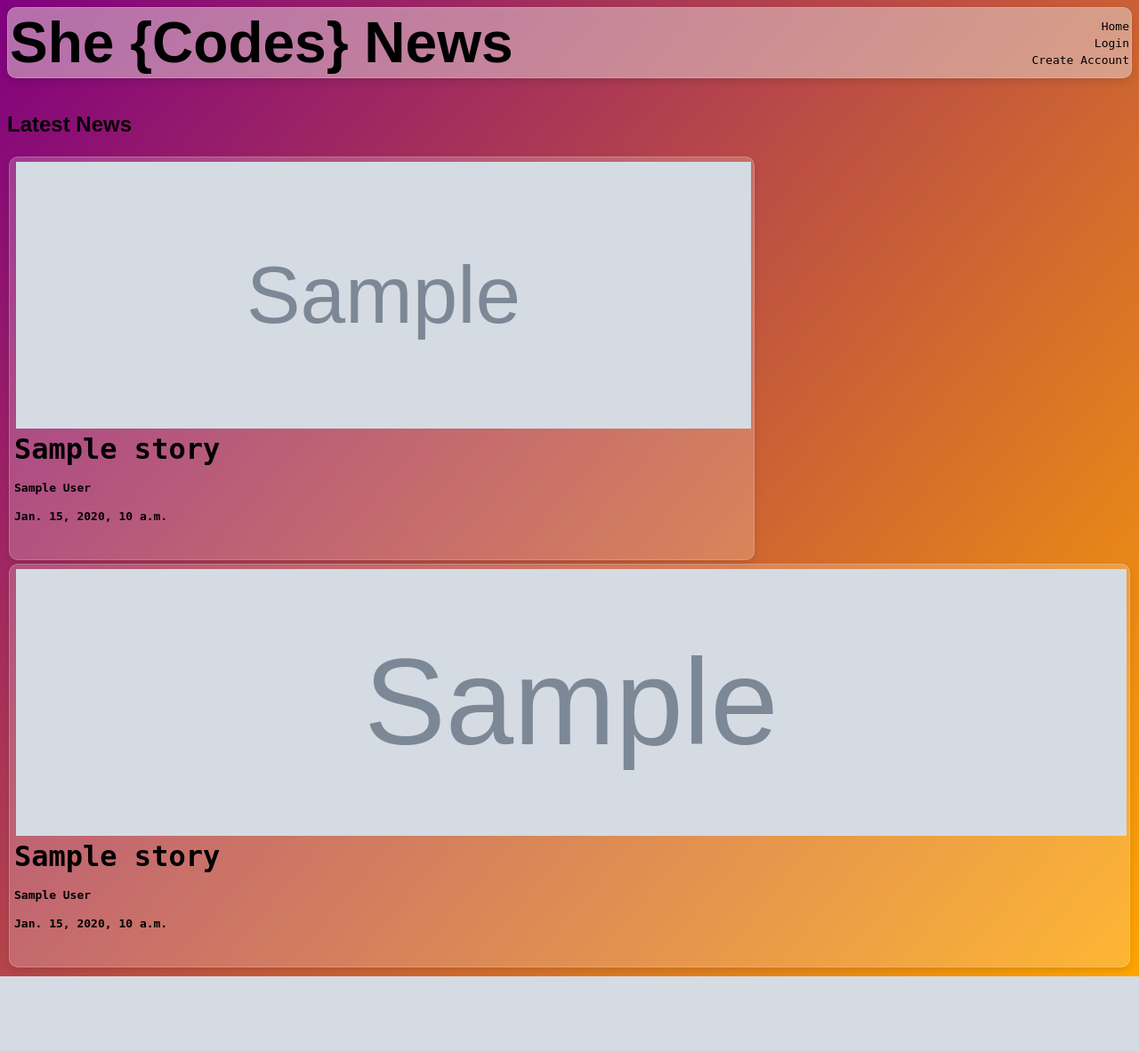
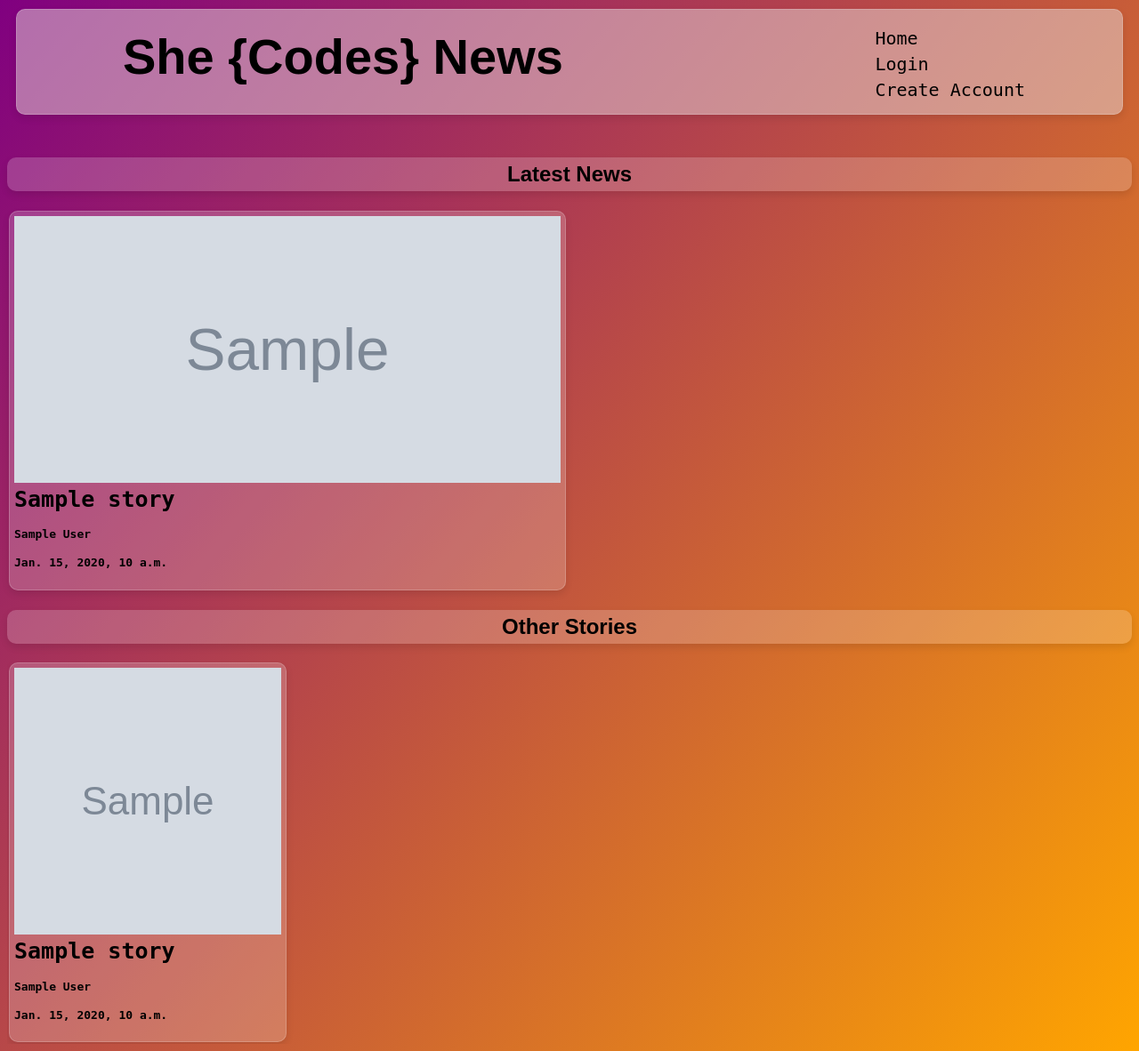
Before and after one commit to shannon97/she_codes_news, a Django app: template she_codes_news/news/templates/news/index.html in a window 1280 px wide. Shown: the whole page at 89% size. Before the commit the page ends 1098 px from the top, so only its background shows below. Run offline with Django 4.2, Linux system fonts and the light colour scheme; the template is opened without the code that fills it: most values are stand-ins (such as "Sample title", 1, 10 or a date in 2020); grey boxes marked "Sample" are stand-in pictures; some web fonts are replaced.

Commit message:
need to learn grids..

```diff
--- a/she_codes_news/news/static/news/styles.css
+++ b/she_codes_news/news/static/news/styles.css
@@ -15,27 +15,31 @@
 
 #latest-stories {
     display: grid;
-    grid-template-columns: 2fr 1fr;
+    grid-template-columns: 1fr 1fr;
     grid-template-rows: 1fr 1fr 1fr;
-    gap: 1px 1px;
+    gap: 5px 5px;
     grid-template-areas: "left-1 right-1" "left-1 right-2" "left-1 right-3";
     max-height: 500px;
 }
 
 #story-card-1 {
     grid-area: left-1;
+    /* width: 30%; */
 }
 
 #story-card-2 {
     grid-area: right-1;
+    /* width: 50%; */
 }
 
 #story-card-3 {
     grid-area: right-2;
+    /* width: 50%; */
 }
 
 #story-card-4 {
     grid-area: right-3;
+    /* width: 50%; */
 }
 
 #story-card-2 a,
@@ -50,7 +54,7 @@
 #story-card-2 .story-card-text h3,
 #story-card-3 .story-card-text h3,
 #story-card-4 .story-card-text h3 {
-    font-size: 16px;
+    width:80%;
 }
 
 #story-card-2 .story-card-text h4,
@@ -69,23 +73,55 @@
 
 #all-stories {
     display: flex;
-    flex-wrap: wrap;
-    justify-content: space-between;
+    overflow-x: scroll;
+    /* scroll-snap-type: x mandatory;
+    white-space: nowrap;
+    margin-top: 20px;
+    max-width: 33%; */
 }
 
 #all-stories .story-card {
-    flex-basis: 32%;
-    flex-grow: 1;
+    flex: 0 0 auto;
+    width: 300px;
+    margin-right: 10px;
+    scroll-snap-align: start;
 }
+
+#all-stories-carousel {
+    position: relative;
+    max-width: 100%;
+}
+
+/* #caro-left-btn,
+#caro-right-btn {
+    position: absolute;
+    top: 50%;
+    transform: translateY(50%);
+    font-size: 24px;
+    cursor: pointer;
+}
+
+#caro-left-btn {
+    left: 10px;
+}
+
+#caro-right-btn {
+    left: 10px;
+} */
 
 #story-content {
     text-align: justify;
 }
 
+#story-wrapper {
+    display: flex;
+}
+
 #story-content img {
-    float: right;
-    margin: 0 0 10px 10px;
-    width: 50%;
+    display: flex;
+    justify-content: center;
+    margin: 10px;
+    width: 100%;
 }
 
 #user_stories {
--- a/she_codes_news/news/templates/news/index.html
+++ b/she_codes_news/news/templates/news/index.html
@@ -9,6 +9,7 @@
 
 <br>
 
+<section id="latest-news">
 <h2>Latest News</h2>
 
     <div id="latest-stories">
@@ -23,6 +24,9 @@
         {% endif %}
     </div>
 
+    <div id="all-stories-carousel">
+        <h2>Other Stories</h2>
+
         <div id="all-stories">
             {% if latest_stories %}
                 {% for story in all_stories %}
@@ -35,4 +39,11 @@
             {% endif %}
         </div>
 
+    <!-- <div id="caro-left-btn" onclick="scrollCarousel('left')">(</div>
+    <div id="caro-right-btn" onclick="scrollCarousel('right')">)</div> -->
+
+    </div>
+
+</section>
+
 {% endblock %}
--- a/she_codes_news/static/styles.css
+++ b/she_codes_news/static/styles.css
@@ -1,17 +1,19 @@
 @import url('https://fonts.googleapis.com/css2?family=Montserrat+Subrayada:wght@700&display=swap');
-
-/* html {
-    background: linear-gradient(130deg, purple, orange);
-} */
 
 body {
     background: linear-gradient(130deg, purple, orange);
+    /* display: flex; */
 }
 
 header {
     display: flex;
-    align-items: center;
-    justify-content: space-between;
+    /* flex-basis: 70%; */
+    /* flex-direction: column; */
+    align-items: flex-start;
+    justify-content: center;
+    padding: 10px;
+    margin: 10px;
+    box-sizing: border-box;
     border: 1px solid rgba(245, 245, 245, 0.20);
     background-color: rgb(229, 218, 218, 0.5);
     box-shadow: 0 4px 8px rgba(0, 0, 0, 0.1);
@@ -25,33 +27,41 @@ img {
 h1 {
     font-family: 'Montserrat Subrayada', sans-serif;
     text-decoration: none;
-    font-size: 4rem;
-    margin: 0;
+    font-size: 3.5rem;
+    margin: 10px;
 }
 
 h2 {
    font-family: 'Montserrat Subrayada', sans-serif;
+   text-align: center;
+   background-color: rgb(252, 255, 255, 0.2);
+   box-shadow: 0 4px 8px rgba(0, 0, 0, 0.1);
+   border-radius: 10px;
+   padding: 5px;
 }
 
 h3 {
-    font-size: 2rem;
+    font-size: 25px;
+    text-wrap: wrap;
     margin: 0;
 }
 
 #header-text {
-    flex-basis: 80%;
+    flex-basis: 70%;
     display: flex;
 }
 
 nav {
-    flex-basis: 20%;
+    /* flex-basis: 30%; */
     display: flex;
     flex-direction: column;
-    align-items: flex-end;
+    justify-content: end;
+    margin-top: 10px;
+    font-size: 20px;
 }
 
 a {
-    margin: 2px;
+    margin-bottom: 5px;
     text-decoration: none;
     color: #000;
 }
@@ -61,9 +71,8 @@ a, p {
 }
 
 form {
-    text-align: center;
+    text-align: left;
     flex-direction: column;
-    display: flex;
 }
 
 .comments_form {
@@ -74,9 +83,10 @@ form {
 .btn_story,
 .btn_add_comment,
 .btn_edit_story {
+    display: flex;
     background-color: antiquewhite;
     border-radius: 10px;
-    align-items: center;
+    text-align: center;
     width: 100px;
     height: 30px;
     border: 1px solid #000;
@@ -93,3 +103,7 @@ form {
     border-radius: 10px;
     padding: 5px;
 }
+
+/* * {
+    border: 1px solid red;
+} */
```
Also changed, not shown: she_codes_news/news/templates/news/createStory.html (+55 -0 lines), she_codes_news/news/templates/news/story.html (+62 -8 lines). Lines whose indentation alone changed are shown as unchanged.
